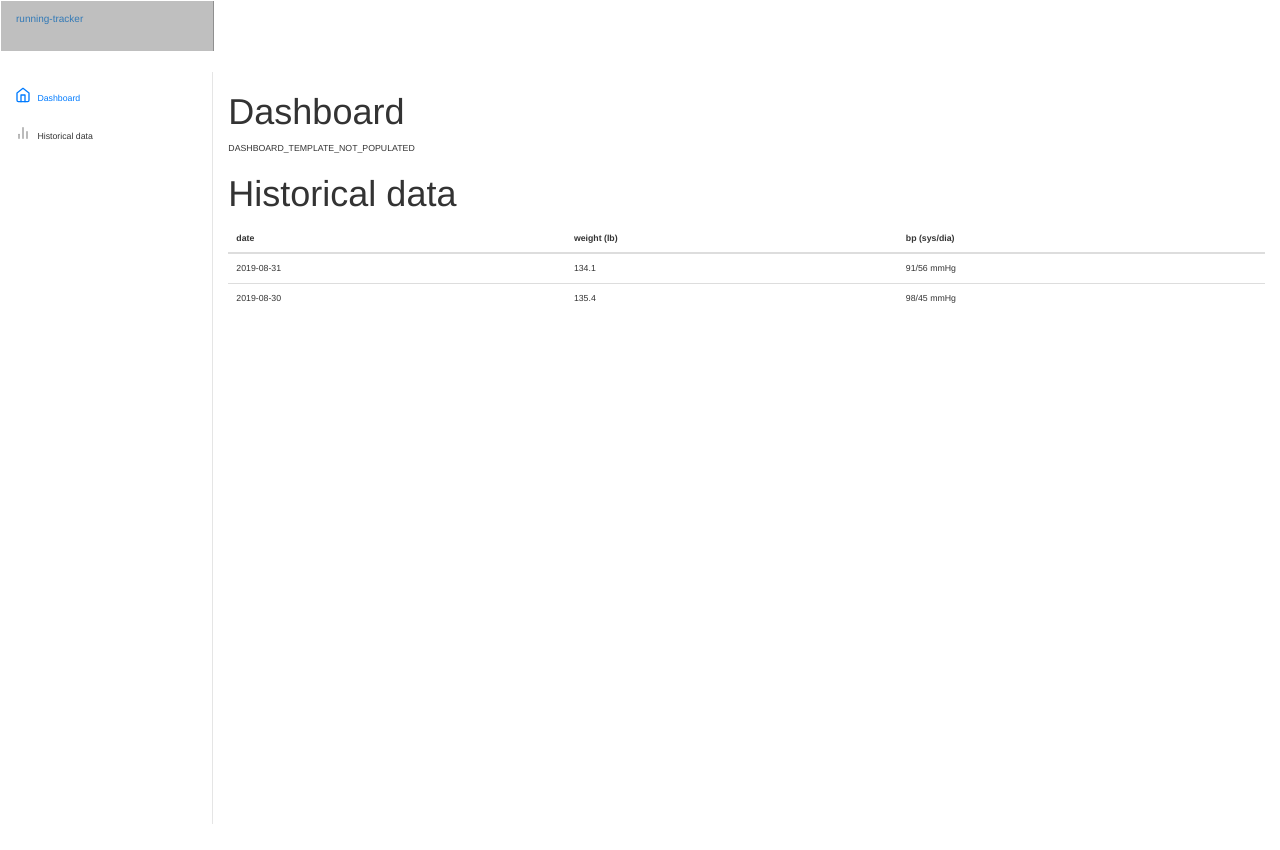
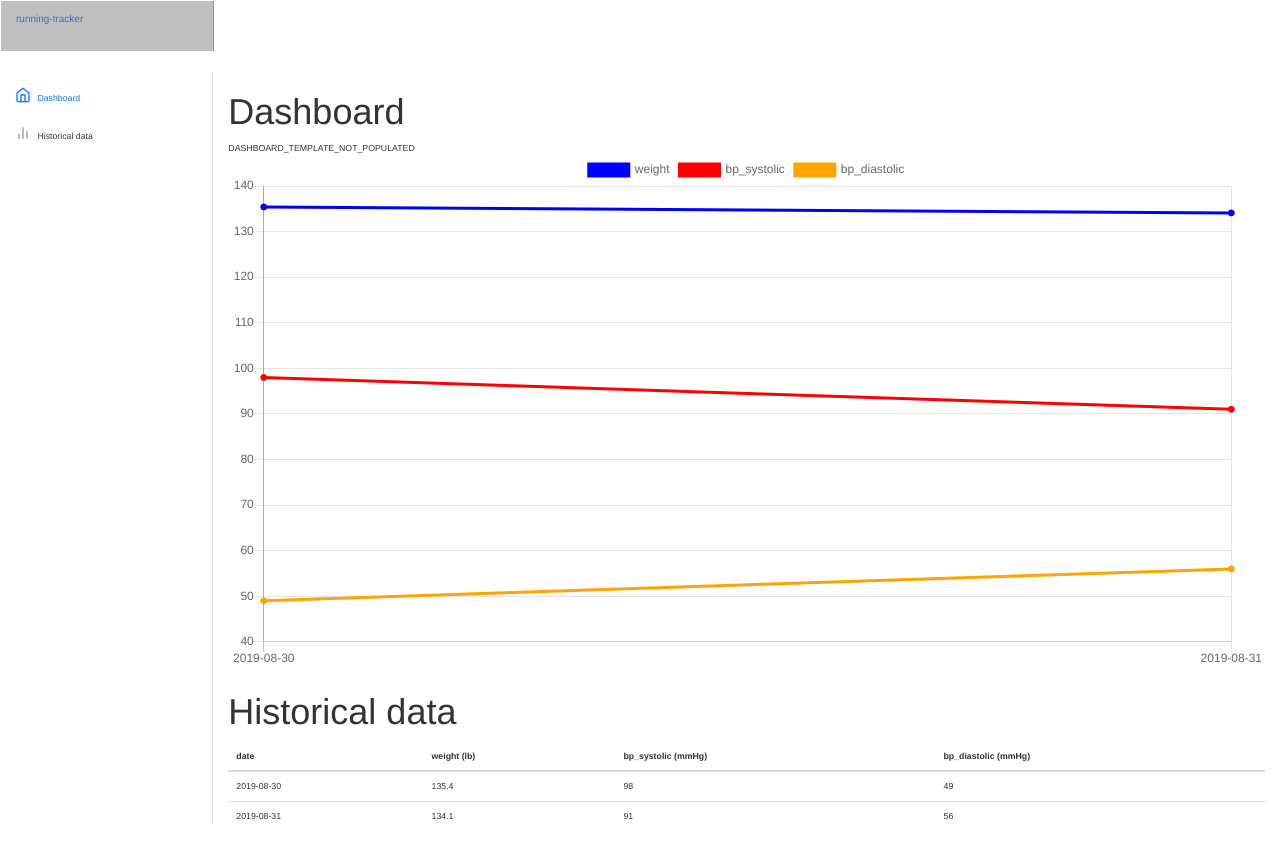
Before and after one commit to OzuYatamutsu/running-tracker, a Flask app: page / in a window 1280 px wide. Before the commit the page ends 824 px from the top, so only its background shows below. Run offline with Flask 2, Linux system fonts and the light colour scheme; some libraries are stand-ins or nearby versions.

Commit message:
Seed chart data via mock

```diff
--- a/runningtracker/frontend/routes.py
+++ b/runningtracker/frontend/routes.py
@@ -1,5 +1,5 @@
 from flask import Blueprint, render_template
-from test.mock.mock_template_data import MOCK_HISTORICAL_DATA
+from test.mock.mock_template_data import MOCK_TEMPLATED_HISTORICAL_DATA
 
 
 frontend = Blueprint(
@@ -13,5 +13,5 @@ frontend = Blueprint(
 def index():
     return render_template(
         "index.html",
-        datapoints=MOCK_HISTORICAL_DATA
+        **MOCK_TEMPLATED_HISTORICAL_DATA
     )
--- a/runningtracker/frontend/templates/dashboard.html
+++ b/runningtracker/frontend/templates/dashboard.html
@@ -1 +1,2 @@
 DASHBOARD_TEMPLATE_NOT_POPULATED
+{% include 'dashboard_chart.html' %}
--- /dev/null
+++ b/runningtracker/frontend/templates/dashboard_chart.html
@@ -0,0 +1,41 @@
+<script type="text/javascript" src="https://cdnjs.cloudflare.com/ajax/libs/Chart.js/2.8.0/Chart.bundle.min.js"></script>
+
+<canvas id="myChart" style="width: 770px;"></canvas>
+<script>
+    /* Populate chart data */
+    let myChart = new Chart(
+        document.getElementById('myChart'), {
+            'type': 'line',
+            'data': {
+                'labels': [{% for date in chart_legend %}
+                    '{{ date }}',
+                {% endfor %}],
+                'datasets': [{
+                    'label': 'weight',
+                    'data': [{% for weight in chart_weight_datapoints %}
+                        {{ weight }},
+                    {% endfor %}],
+                    'fill': false,
+                    'backgroundColor': 'blue',
+                    'borderColor': 'blue'
+                }, {
+                    'label': 'bp_systolic',
+                    'data': [{% for bp_systolic in chart_bp_systolic_datapoints %}
+                        {{ bp_systolic }},
+                    {% endfor %}],
+                    'fill': false,
+                    'backgroundColor': 'red',
+                    'borderColor': 'red'
+                }, {
+                    'label': 'bp_diastolic',
+                    'data': [{% for bp_diastolic in chart_bp_diastolic_datapoints %}
+                        {{ bp_diastolic }},
+                    {% endfor %}],
+                    'fill': false,
+                    'backgroundColor': 'orange',
+                    'borderColor': 'orange'
+                }]
+            }
+        }
+    );
+</script>
--- a/runningtracker/frontend/templates/historical_data.html
+++ b/runningtracker/frontend/templates/historical_data.html
@@ -4,7 +4,8 @@
             <tr>
                 <th scope="col">date</th>
                 <th scope="col">weight (lb)</th>
-                <th scope="col">bp (sys/dia)</th>
+                <th scope="col">bp_systolic (mmHg)</th>
+                <th scope="col">bp_diastolic (mmHg)</th>
             </tr>
         </thead>
         <tbody>
@@ -12,7 +13,8 @@
                 <tr>
                     <td scope="row">{{ datapoint['date'] }}</td>
                     <td scope="row">{{ datapoint['weight'] }}</td>
-                    <td scope="row">{{ datapoint['bp'] }} mmHg</td>
+                    <td scope="row">{{ datapoint['bp_systolic'] }}</td>
+                    <td scope="row">{{ datapoint['bp_diastolic'] }}</td>
                 </tr>
             {% endfor %}
         </tbody>
```
Also changed, not shown: test/mock/mock_template_data.py (+22 -3 lines).
